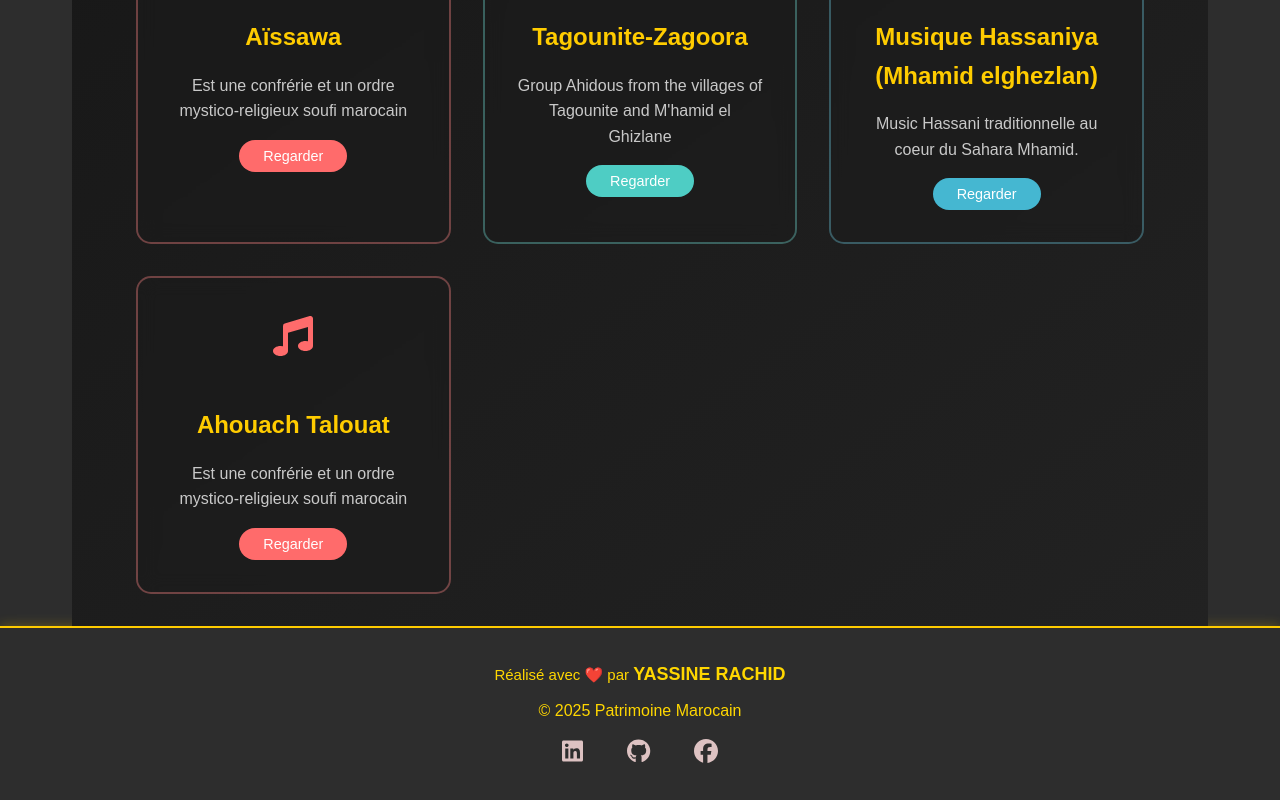
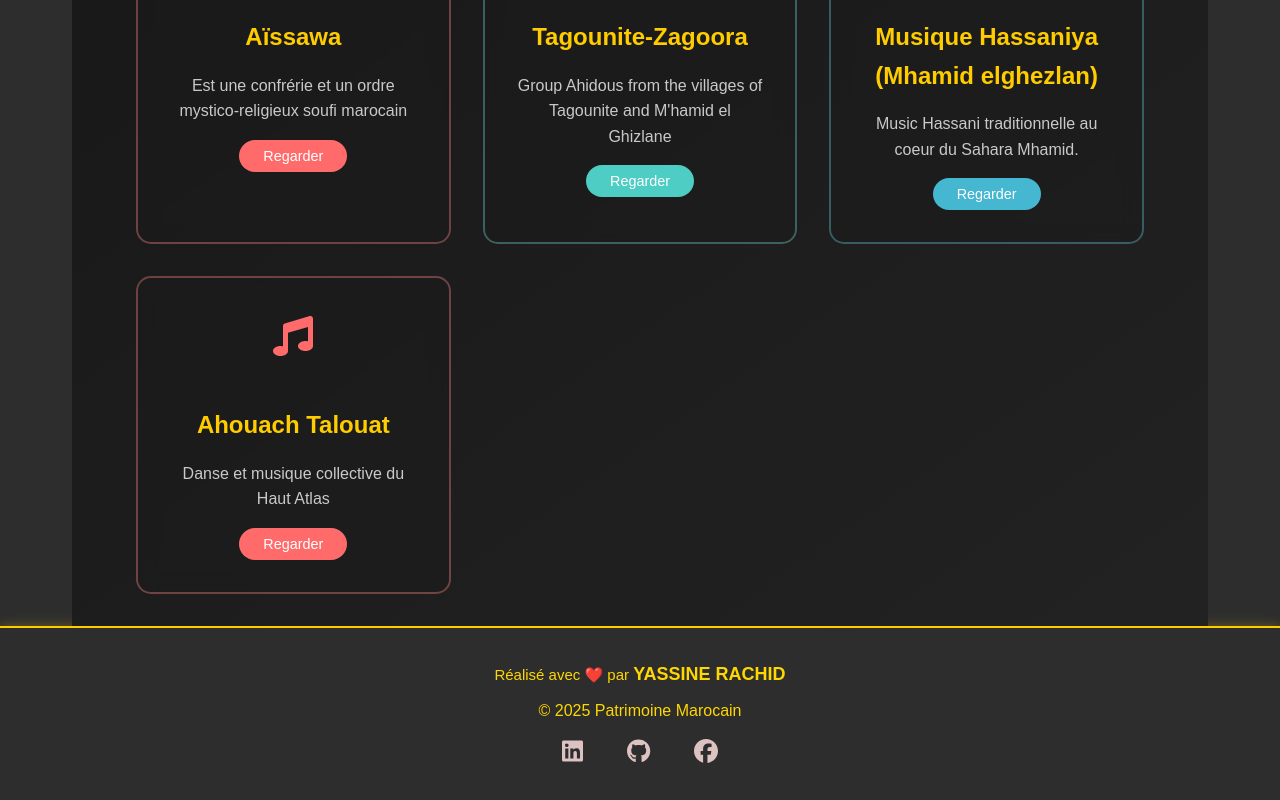
Before and after one commit to Hardrach/Culture, a React (Create React App) app: page /musique in a window 1280 px wide. Shown: the part 1221-2021 px from the top of the page. Built offline with nearby package versions, Linux system fonts and the light colour scheme; no server answers.

Commit message:
first commit

```diff
--- a/src/pages/Musique.js
+++ b/src/pages/Musique.js
@@ -82,7 +82,7 @@ const videos = [
   },
   {
     title: "Ahouach Talouat ",
-    description: "Est une confrérie et un ordre mystico-religieux soufi marocain",
+    description: "Danse et musique collective du Haut Atlas",
     wikiTitle: "Ahouach",
     url: "https://www.youtube.com/embed/WULjd15xdGQ",
     icon: <FaMusic />,
```
